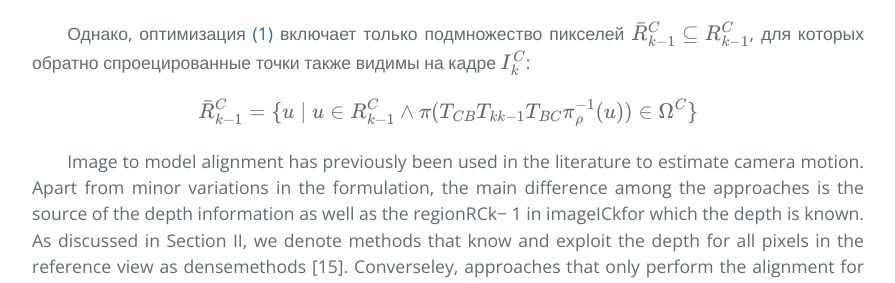
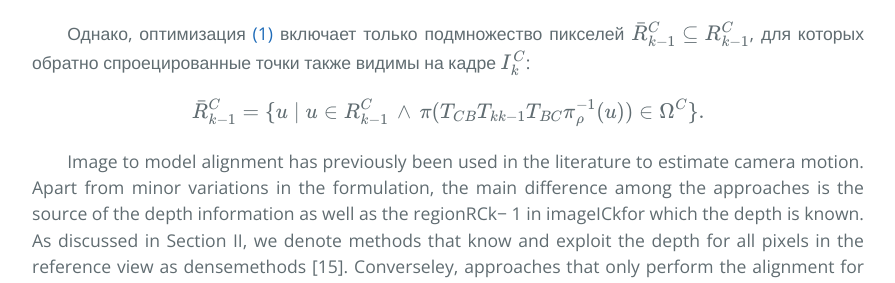
Before and after one commit to i-v-s/slam, a Jekyll site: the page built from svo2.md, in a window 1280 px wide and 900 px high, scrolled down 8867 px. Shown: the part 162-445 px from the top of the window, without its empty margins (192-1087 px from the left). Built offline with Jekyll 4.4.1, drawn with Linux system fonts in a browser that asks for light colours; our own code applies the rules of GitHub Pages for plain Markdown files; formulas are drawn with MathJax 3.

Commit message:
Updated svo2.md

```diff
--- a/svo2.md
+++ b/svo2.md
@@ -372,10 +372,10 @@ $$
 \begin{equation}
 \bar{R}_{k−1}^{C} = \{
 u \mid
-u \in R_{k−1}^{C} \wedge
+u \in R_{k−1}^{C} \, \wedge \,
 \pi(T_{CB} T_{kk-1} T_{BC}  \pi_{\rho}^{-1}(u))
 \in \Omega^{C}
-\}
+\}.
 \end{equation}
 $$
 
```
